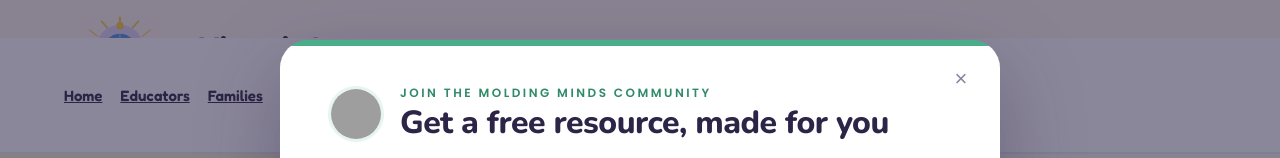
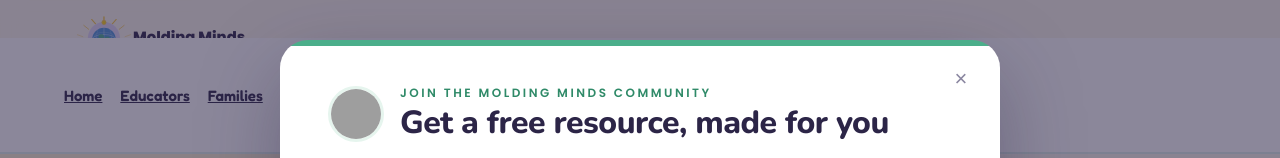
Before and after one commit to samanthamheinze/moldingmindsofthefuture, a website: page home/index.html in a window 1280 px wide. Shown: the top 158 px of the page. Drawn offline with nearby package versions, Linux system fonts and the light colour scheme; grey boxes are pictures that could not be loaded; files whose address does not match are found by name.

Commit message:
Fix oversized header logo on home page causing nav overlap
Home page's header logo was sized 96px/354px while every other page
uses 64px/236px for the same header layout. At narrower widths the
nav wrapped awkwardly against the oversized logo. Matched it to the
same size used everywhere else.

```diff
--- a/home/index.html
+++ b/home/index.html
@@ -1557,7 +1557,7 @@
 
 <header style="position:sticky;top:0;z-index:30;background:rgba(251,246,236,0.92);backdrop-filter:blur(12px);border-bottom:1px solid #EFE6D2">
   <div style="max-width:1200px;margin:0 auto;padding:16px 32px;display:flex;align-items:center;justify-content:space-between;gap:20px;flex-wrap:wrap">
-    <a href="/" style="flex:none"><svg xmlns="http://www.w3.org/2000/svg" viewBox="0 0 480 130" role="img" aria-label="Molding Minds of the Future" style="height:96px;width:354px;display:block;flex:none">
+    <a href="/" style="flex:none"><svg xmlns="http://www.w3.org/2000/svg" viewBox="0 0 480 130" role="img" aria-label="Molding Minds of the Future" style="height:64px;width:236px;display:block;flex:none">
   <line x1="65" y1="12" x2="65" y2="2" stroke="#F5C842" stroke-width="2.8" stroke-linecap="round"></line>
   <line x1="82" y1="16" x2="90" y2="7" stroke="#F5C842" stroke-width="2.2" stroke-linecap="round"></line>
   <line x1="48" y1="16" x2="40" y2="7" stroke="#F5C842" stroke-width="2.2" stroke-linecap="round"></line>
```
